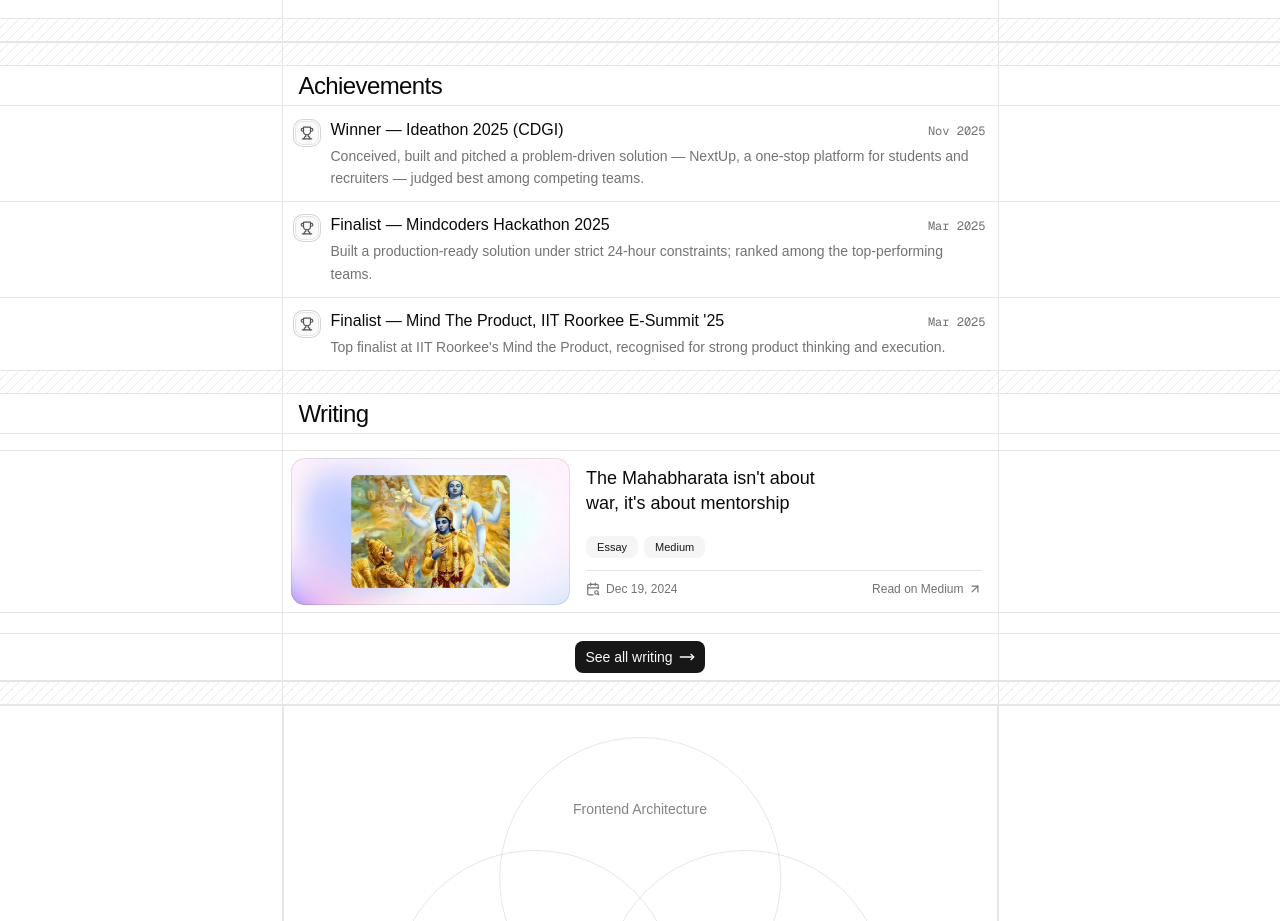
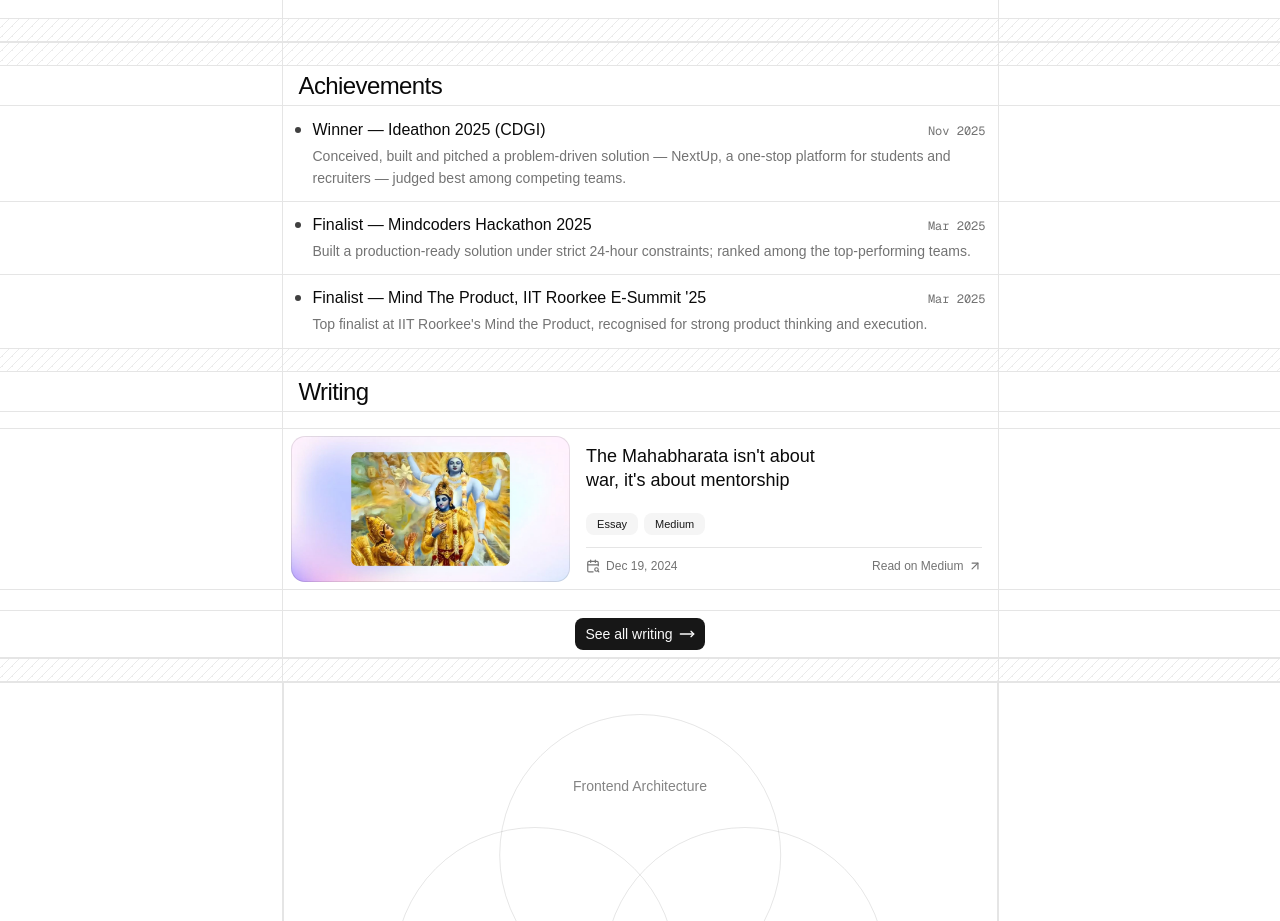
Before and after one commit to insanekrishnna/pratham_portfoilio, a Next.js app: page / in a window 1280 px wide. Shown: the part 4940-5861 px from the top of the page. Built offline with nearby package versions, Linux system fonts and the light colour scheme; no server answers; a web font is replaced by a local one.

Commit message:
refactor: remove icon prop from Row component and update styling for list items

```diff
--- a/components/home/milestones.tsx
+++ b/components/home/milestones.tsx
@@ -1,16 +1,12 @@
-import { Trophy } from "lucide-react"
-
 import { SectionHeading } from "@/components/layout/section-heading"
 import { achievements } from "@/lib/content/milestones"
 import { sectionIds } from "@/lib/content/site"
 
 function Row({
-  icon,
   title,
   meta,
   description,
 }: {
-  icon: React.ReactNode
   title: string
   meta: string
   description: string
@@ -18,9 +14,13 @@ function Row({
   return (
     <li className="screen-line-bottom relative last:after:hidden">
       <div className="flex gap-3 p-3 transition-colors hover:bg-neutral-50 dark:hover:bg-neutral-900/40">
-        <span className="mt-0.5 flex size-6 shrink-0 items-center justify-center rounded-md border border-neutral-200 bg-neutral-50 p-1 text-neutral-600 ring ring-neutral-300 ring-offset-1 ring-offset-white dark:border-neutral-700/60 dark:bg-neutral-800 dark:text-neutral-300 dark:ring-neutral-700/60 dark:ring-offset-black">
-          {icon}
-        </span>
+        {/* A drawn dot rather than a real list marker: the row keeps its
+            full-bleed hover and divider, which `list-disc` would inset.
+            Nudged down to sit on the title's first line. */}
+        <span
+          aria-hidden
+          className="mt-2 size-1.5 shrink-0 rounded-full bg-neutral-700 dark:bg-neutral-300"
+        />
 
         <div className="min-w-0 flex-1 space-y-1">
           <div className="flex flex-wrap items-baseline justify-between gap-x-3 gap-y-1">
@@ -48,7 +48,6 @@ export function Achievements() {
         {achievements.map((item) => (
           <Row
             key={item.title}
-            icon={<Trophy className="size-full" aria-hidden />}
             title={item.title}
             meta={item.date}
             description={item.description}
```
